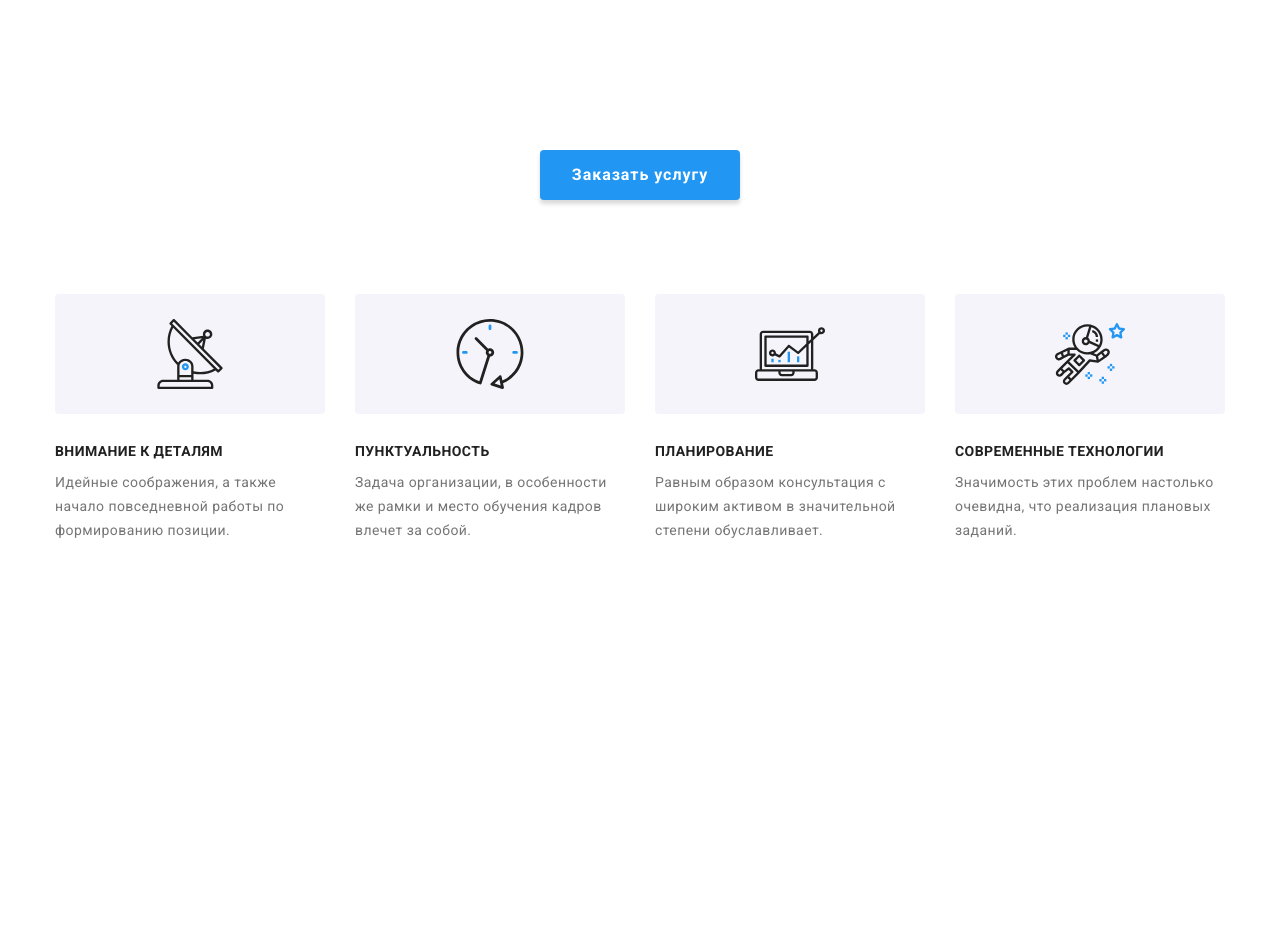
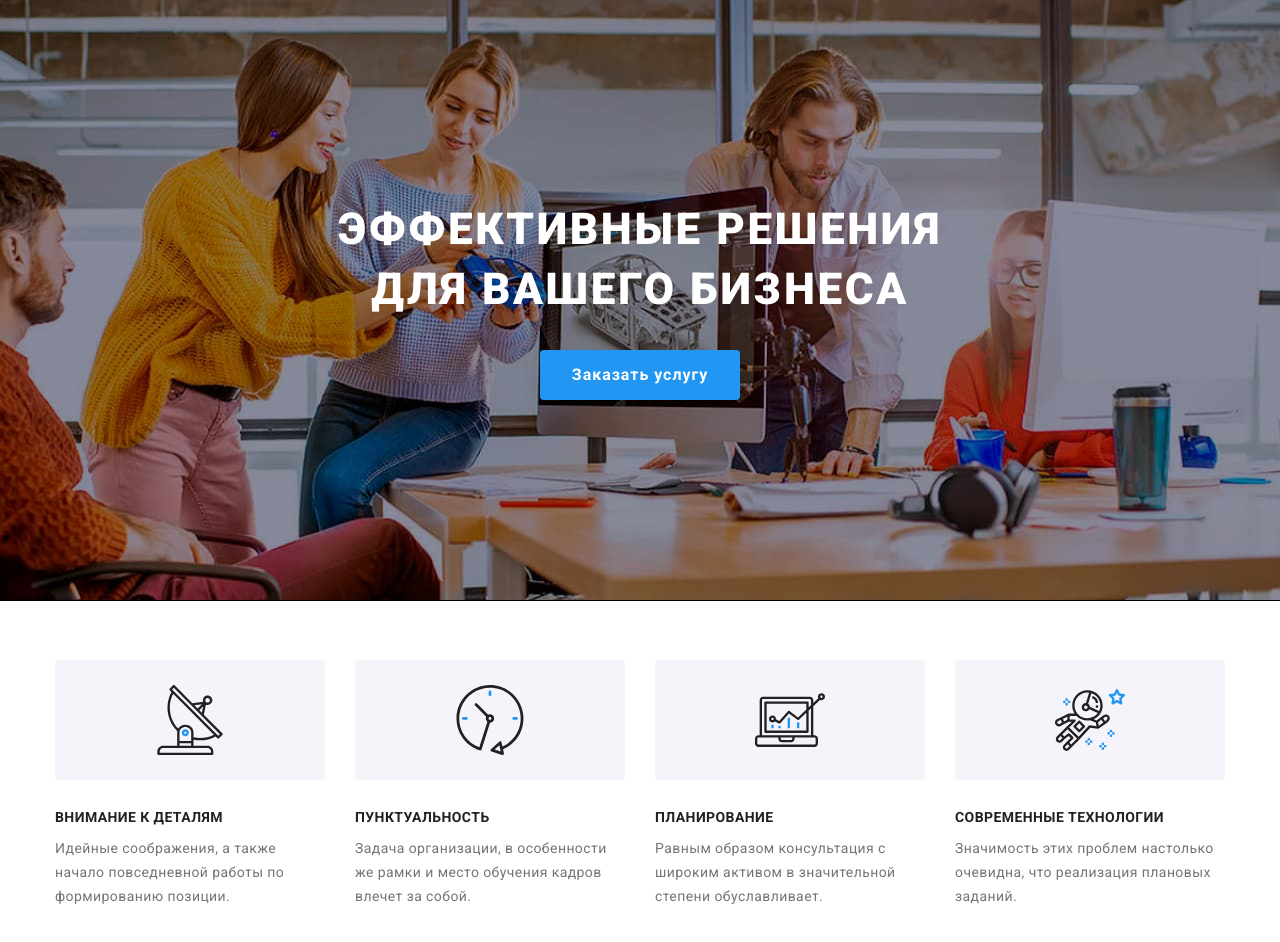
Before and after one commit to garankot/goit-markup-hw-08, a plain HTML site: page index.html in a window 1280 px wide. Before the commit the page ends 800 px from the top, so only its background shows below. Drawn offline with nearby package versions, Linux system fonts and the light colour scheme.

Commit message:
+ mob hero section

```diff
--- a/index.html
+++ b/index.html
@@ -104,7 +104,7 @@
   </header> -->
   <main>
     <!-- hero_section -->
-    <section class="hero-section section">
+    <section class="hero-section">
       <div class="container hero-container">
         <h1 class="main-title">
           Эффективные решения <br/>
--- a/sass/base/_common.scss
+++ b/sass/base/_common.scss
@@ -34,12 +34,10 @@ body {
 
 .section {
   padding-bottom: 60px;
-
 }
 
 @media screen and (min-width: 1200px){
   .section {
   padding-bottom: 94px;
-
   }
 }
--- a/sass/layout/_features-section.scss
+++ b/sass/layout/_features-section.scss
@@ -14,6 +14,10 @@
   line-height: 24px;
   letter-spacing: 0.03em;
   color: var(--grey-text-color);
+}
+
+.features-section{
+  padding-top: 60px;
 }
 
 @media screen and (min-width: 768px){
--- a/sass/layout/_hero.scss
+++ b/sass/layout/_hero.scss
@@ -1,20 +1,56 @@
 
-// .hero-section {
-//     background-color: var(--bg-color);
-//     background-image: linear-gradient(
-//         to right,
-//         rgba(47, 48, 58, 0.4),
-//         rgba(47, 48, 58, 0.4)
-//       ),
-//       url(../images/hero.jpg);
-//     padding-top: 200px;
-//     padding-bottom: 200px;
-//     background-position: center;
-//     background-repeat: no-repeat;
-//     background-size: cover;
-//     max-width: 1600px;
-//     height: 600px;
-//     outline: 1px solid #000000;
-//     // margin-left: auto;
-//     // margin-right: auto;
-//   }
+.hero-section {
+    background-color: var(--bg-color);
+    background-image: linear-gradient(
+        to right,
+        rgba(47, 48, 58, 0.4),
+        rgba(47, 48, 58, 0.4)
+      ),
+      url(../images/mobile/bg-main.jpg);
+    padding-top: 118px;
+    padding-bottom: 118px;
+    background-position: center;
+    background-repeat: no-repeat;
+    background-size: cover;
+    min-height: 400px;
+    outline: 1px solid #000000;
+  }
+
+@media (min-device-pixel-ratio: 2),
+  (min-resolution: 192dpi),
+  (min-resolution: 2dppx) {
+    .hero-section {
+    background-image: url(../images/mobile/bg-main@2x.jpg);
+  }
+}
+
+@media screen and (min-width: 768px) {
+    .hero-section{
+    background-image: url(../images/tablet/bg-main.jpg);
+    }
+}
+
+@media (min-device-pixel-ratio: 2),
+  (min-resolution: 192dpi),
+  (min-resolution: 2dppx) {
+    .hero-section {
+    background-image: url(../images/tablet/bg-main@2x.jpg);
+  }
+}
+
+
+@media screen and (min-width: 1200px) {
+    .hero-section{
+    background-image: url(../images/desktop/bg-main.jpg);
+    padding-top: 200px;
+    padding-bottom: 200px;
+    }
+}
+
+@media (min-device-pixel-ratio: 2),
+  (min-resolution: 192dpi),
+  (min-resolution: 2dppx) {
+    .hero-section {
+    background-image: url(../images/desktop/bg-main@2x.jpg);
+  }
+}
```
Also changed, not shown: css/main.css, css/main.min.css, 2 other files.
